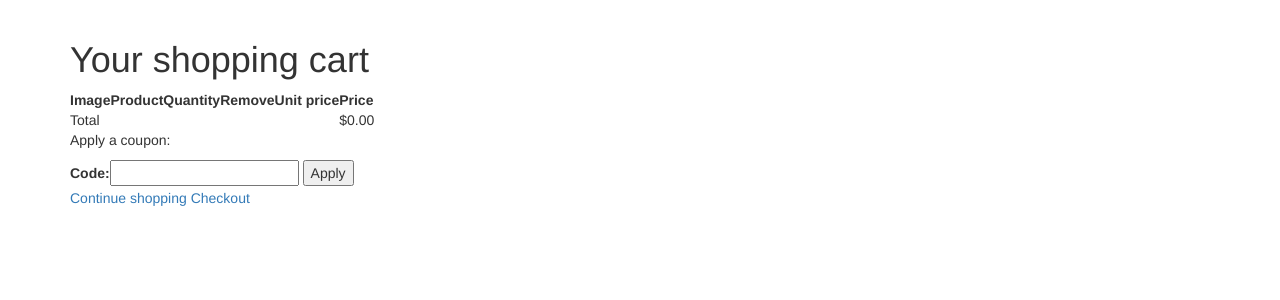
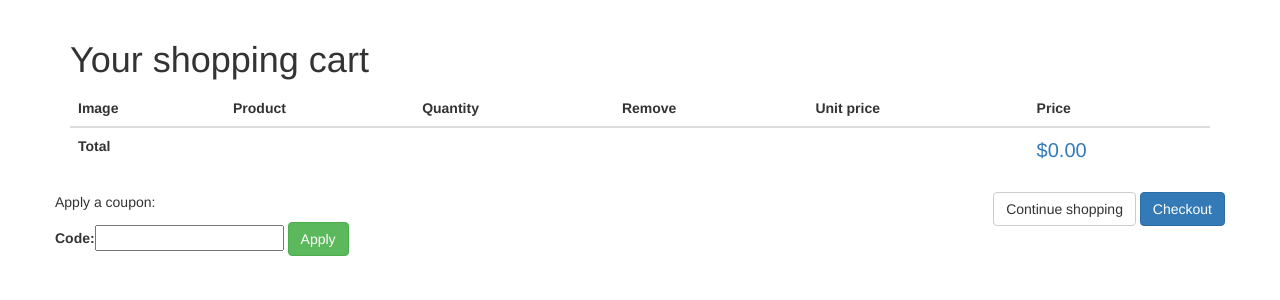
Before and after one commit to pabcha/django-online-shop, a Django app: page /cart/ in a window 1280 px wide. Shown: the part 52-352 px from the top of the page. Run offline with Django 3.2, Linux system fonts and the light colour scheme; parts of the project's set-up code (start-up, migrations or seed data) failed here and were passed over; some libraries are stand-ins or nearby versions.

Commit message:
Estilos para la aplicacion cart

```diff
--- a/cart/templates/cart/detail.html
+++ b/cart/templates/cart/detail.html
@@ -6,8 +6,11 @@
 {% endblock %}
 
 {% block content %}
+  <div class="row">
+    <div class="col-md-12">
       <h1>Your shopping cart</h1>
-  <table>
+
+      <table class="table">
         <thead>
           <th>Image</th>
           <th>Product</th>
@@ -22,7 +25,7 @@
               <tr>
                 <td>
                   <a href="#">
-                <img src="" alt="" />
+                    <img src="{% if product.image %}{{ product.image.url }}{% else %}{% static 'img/noimage.jpg' %}{% endif %}" style="width: 120px;" />
                   </a>
                 </td>
                 <td>{{ product.name }}</td>
@@ -30,7 +33,7 @@
                   <form action="{% url 'cart:cart_add' product.id %}" method="post">
                     {{ item.update_quantity_form.quantity }}
                     {{ item.update_quantity_form.update }}
-                <input type="submit" value="Update">
+                    <input class="btn btn-default" type="submit" value="Update">
                     {% csrf_token %}
                   </form>
                 </td>
@@ -43,38 +46,42 @@
 
           {% if cart.coupon %}
             <tr class="subtotal">
-          <td>Subtotal</td>
+              <td><strong>Subtotal</strong></td>
               <td colspan="4"></td>
               <td>${{ cart.get_total_price }}</td>
             </tr>
             <tr>
               <td>
-            "{{ cart.coupon.code }}" coupon
-            ({{ cart.coupon.code }}% off)
+                <strong>"{{ cart.coupon.code }}" coupon
+                ({{ cart.coupon.code }}% off)</strong>
               </td>
               <td colspan="4"></td>
-          <td>- ${{ cart.get_discount|floatformat:"2" }}</td>
+              <td style="color:#5cb85c; font-size: 20px;">- ${{ cart.get_discount|floatformat:"2" }}</td>
             </tr>
           {% endif %}
           <tr class="total">
-        <td>Total</td>
+            <td><strong>Total</strong></td>
             <td colspan="4"></td>
-        <td>${{ cart.get_total_price_after_discount|floatformat:"2" }}</td>
+            <td style="color:#337ab7; font-size: 20px;">${{ cart.get_total_price_after_discount|floatformat:"2" }}</td>
           </tr>
         </tbody>
       </table>
+    </div>
 
-  <div class="">
+    <div class="row">
+      <div class="col-md-8">
         <p>Apply a coupon:</p>
         <form action="{% url 'coupons:apply' %}" method="post">
           {{ coupon_apply_form }}
-      <input type="submit" value="Apply">
+          <input class="btn btn-success" type="submit" value="Apply">
           {% csrf_token %}
         </form>
       </div>
+      <div class="col-md-4" style="text-align:right;">
+        <a class="btn btn-default" href="{% url 'shop:product_list' %}">Continue shopping</a>
+        <a class="btn btn-primary" href="{% url 'orders:order_create' %}">Checkout</a>
+      </div>
+    </div>
+  </div>
 
-  <p>
-    <a href="{% url 'shop:product_list' %}">Continue shopping</a>
-    <a href="{% url 'orders:order_create' %}">Checkout</a>
-  </p>
 {% endblock %}
```
Lines whose indentation alone changed are shown as unchanged.
